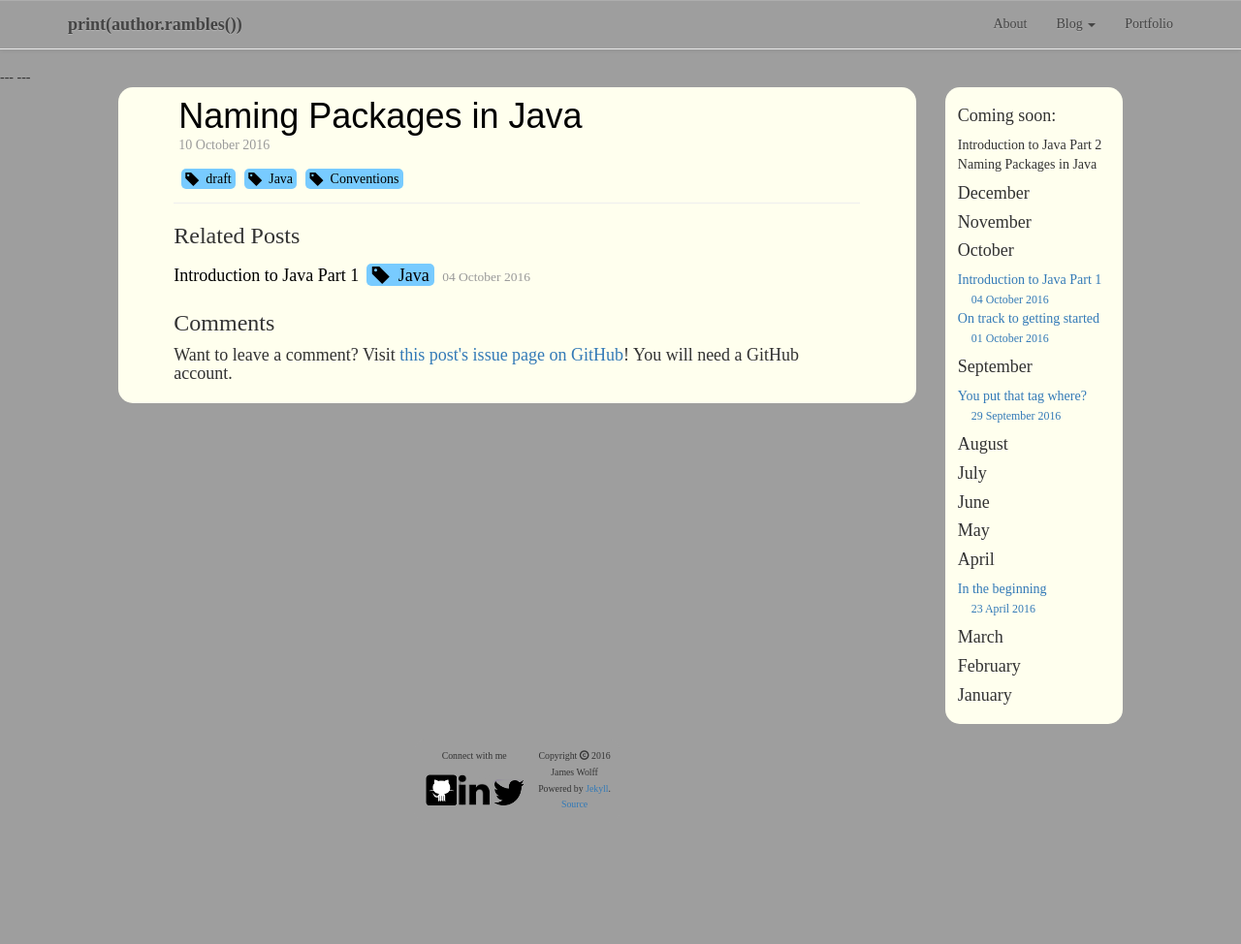
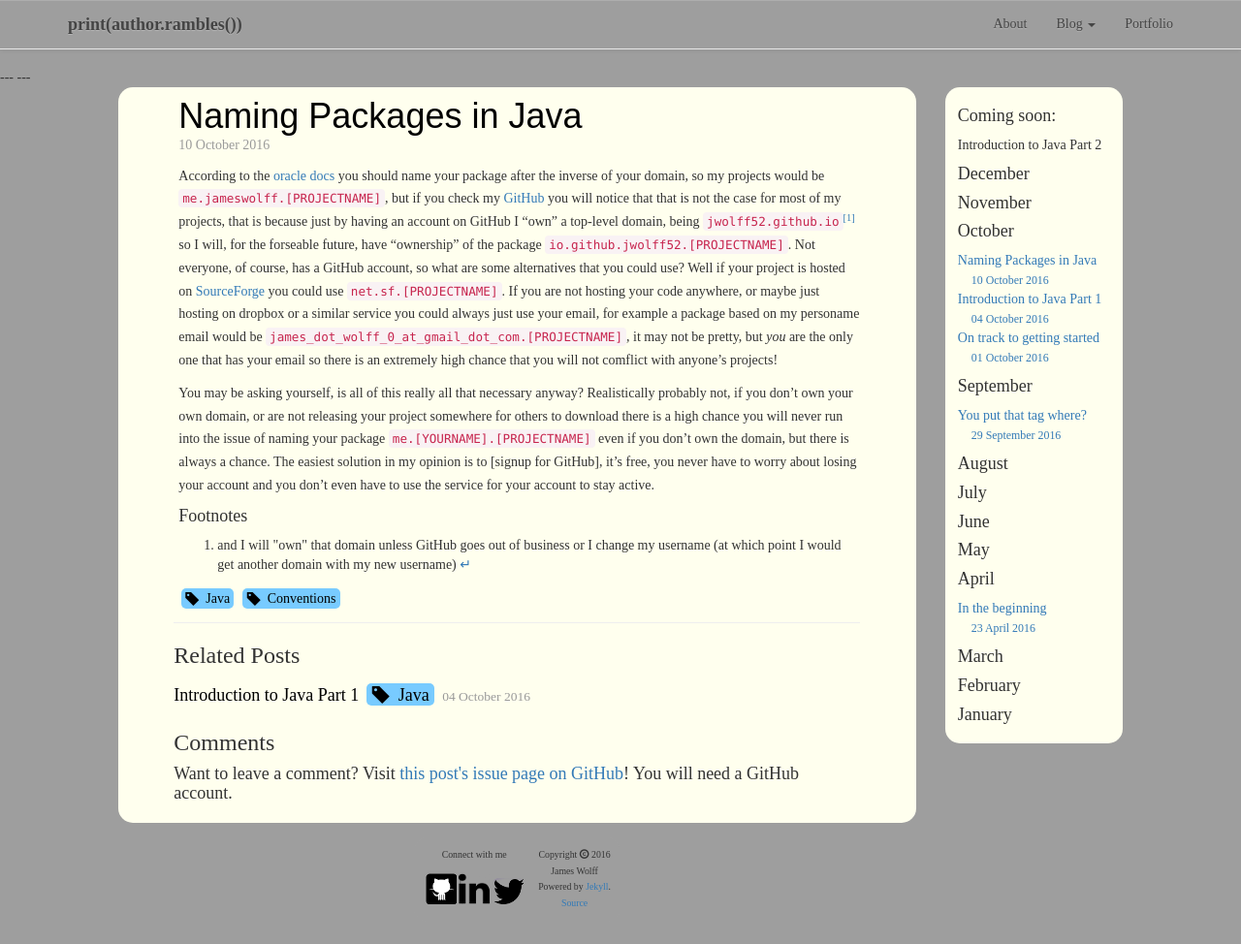
Before and after one commit to jwolff52/wolffblog, a Jekyll site: the page built from _posts/2016-10-10-naming-packages-in-java.md, in a window 1280 px wide and 991 px high. Shown: the top 974 px of the window at 97% size. Built offline with Jekyll 4.4.1, drawn with Linux system fonts in a browser that asks for light colours; some web fonts are replaced.

Commit message:
Update 2016-10-10-naming-packages-in-java.md

```diff
--- a/_posts/2016-10-10-naming-packages-in-java.md
+++ b/_posts/2016-10-10-naming-packages-in-java.md
@@ -5,6 +5,14 @@ subtitle:
 contentImage:
 published: true
 category: Programming
-tags: ['draft', 'Java', 'Conventions']
+tags: ['Java', 'Conventions']
 commentIssueId: 5
 ---
+According to the [oracle docs](https://docs.oracle.com/javase/tutorial/java/package/namingpkgs.html) you should name your package after the inverse of your domain, so my projects would be `me.jameswolff.[PROJECTNAME]`, but if you check my [GitHub](https://github.com/jwolff52) you will notice that that is not the case for most of my projects, that is because just by having an account on GitHub I "own" a top-level domain, being `jwolff52.github.io`<sup><a class="anchor" name="cont-1" href="#fn-1">[1]</a></sup> so I will, for the forseable future, have "ownership" of the package `io.github.jwolff52.[PROJECTNAME]`. Not everyone, of course, has a GitHub account, so what are some alternatives that you could use? Well if your project is hosted on [SourceForge](http://sourceforge.net) you could use `net.sf.[PROJECTNAME]`. If you are not hosting your code anywhere, or maybe just hosting on dropbox or a similar service you could always just use your email, for example a package based on my personame email would be `james_dot_wolff_0_at_gmail_dot_com.[PROJECTNAME]`, it may not be pretty, but *you* are the only one that has your email so there is an extremely high chance that you will not comflict with anyone's projects!
+
+You may be asking yourself, is all of this really all that necessary anyway? Realistically probably not, if you don't own your own domain, or are not releasing your project somewhere for others to download there is a high chance you will never run into the issue of naming your package `me.[YOURNAME].[PROJECTNAME]` even if you don't own the domain, but there is always a chance. The easiest solution in my opinion is to [signup for GitHub], it's free, you never have to worry about losing your account and you don't even have to use the service for your account to stay active.
+
+<h4>Footnotes</h4>
+<ol class="footnotes">
+  <li>and I will "own" that domain unless GitHub goes out of business or I change my username (at which point I would get another domain with my new username) <a class="anchor" name="fn-1" href="#cont-1">↵</a></li>
+</ol>
```
